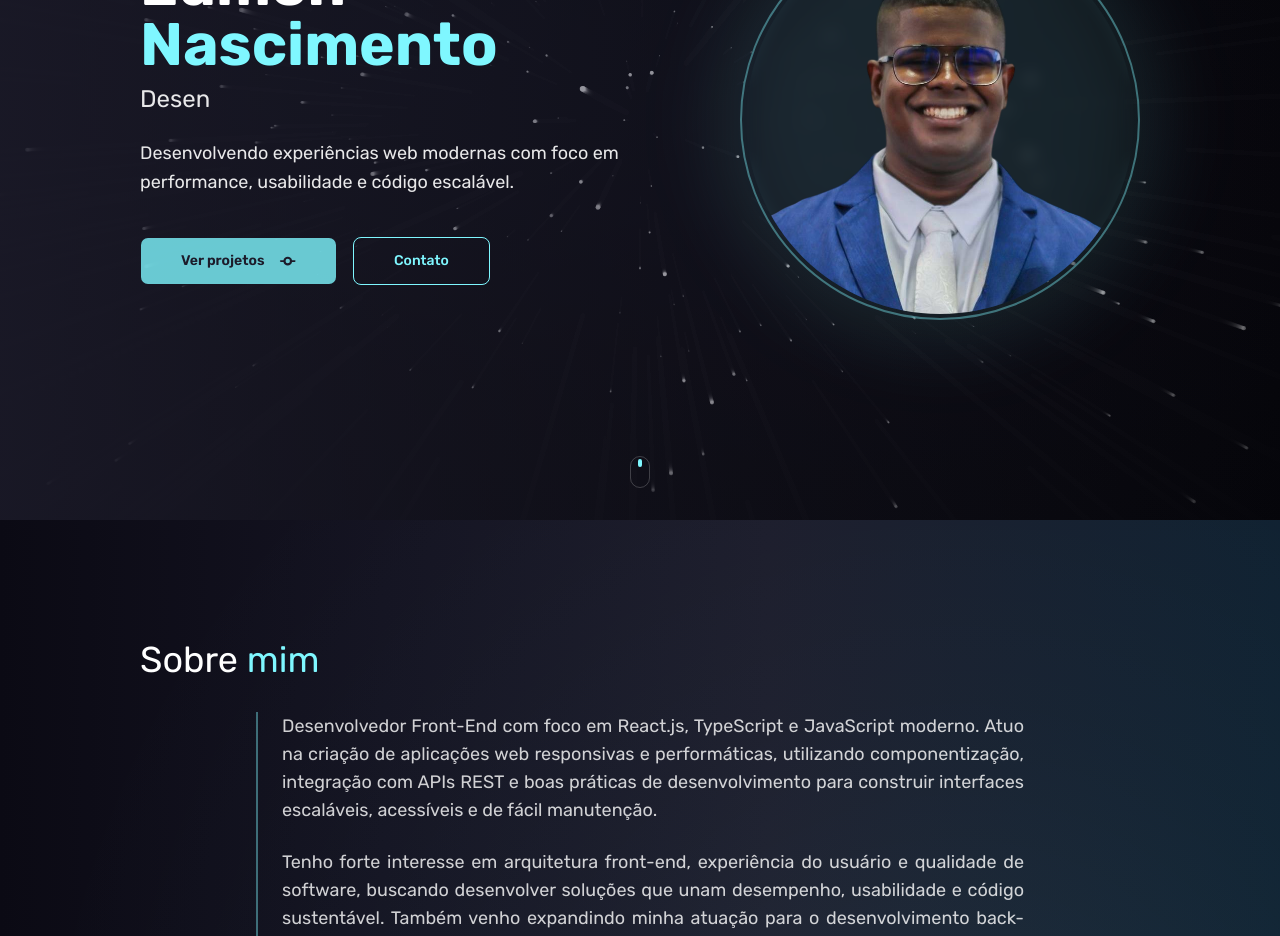
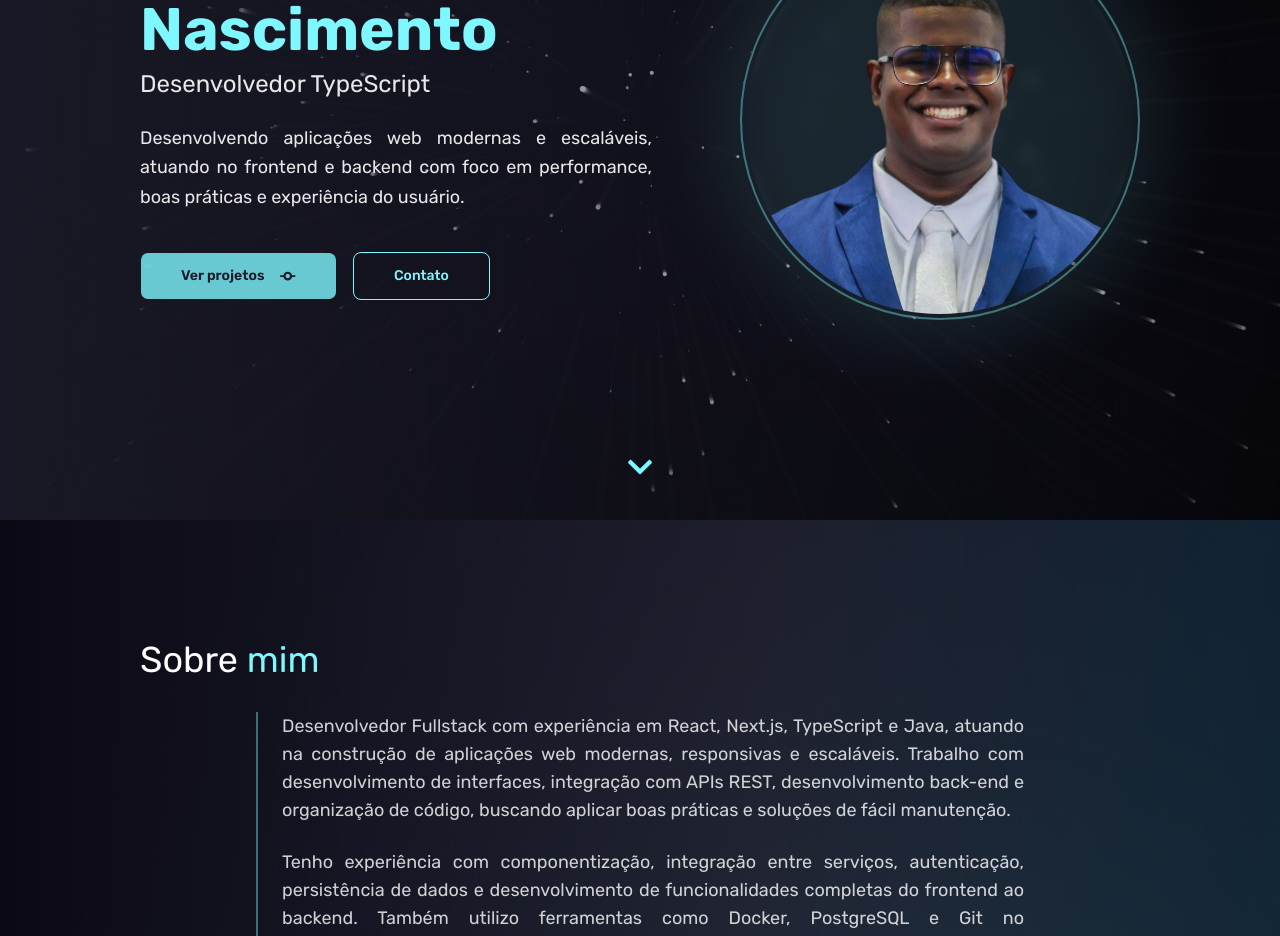
Before and after one commit to Edmon-Nascimento/portfolio-edmoncode, a React (Vite) app: page / in a window 1280 px wide. Shown: the part 280-1216 px from the top of the page. Built offline with nearby package versions, Linux system fonts and the light colour scheme.

Commit message:
refactor: update portfolio developer positioning

```diff
--- a/src/components/about.tsx
+++ b/src/components/about.tsx
@@ -8,19 +8,20 @@ export default function About() {
 
         <div className="border-l-2 mx-auto border-[#7ff7ff]/40 pl-6 flex flex-col gap-6 text-sm md:text-base lg:text-lg text-white/80 text-justify lg:max-w-3xl">
           <p>
-            Desenvolvedor Front-End com foco em React.js, TypeScript e
-            JavaScript moderno. Atuo na criação de aplicações web responsivas e
-            performáticas, utilizando componentização, integração com APIs REST
-            e boas práticas de desenvolvimento para construir interfaces
-            escaláveis, acessíveis e de fácil manutenção.
+            Desenvolvedor Fullstack com experiência em React, Next.js,
+            TypeScript e Java, atuando na construção de aplicações web modernas,
+            responsivas e escaláveis. Trabalho com desenvolvimento de
+            interfaces, integração com APIs REST, desenvolvimento back-end e
+            organização de código, buscando aplicar boas práticas e soluções de
+            fácil manutenção.
           </p>
           <p>
-            Tenho forte interesse em arquitetura front-end, experiência do
-            usuário e qualidade de software, buscando desenvolver soluções que
-            unam desempenho, usabilidade e código sustentável. Também venho
-            expandindo minha atuação para o desenvolvimento back-end, ampliando
-            minha capacidade de construir aplicações completas e bem
-            estruturadas.
+            Tenho experiência com componentização, integração entre serviços,
+            autenticação, persistência de dados e desenvolvimento de
+            funcionalidades completas do frontend ao backend. Também utilizo
+            ferramentas como Docker, PostgreSQL e Git no desenvolvimento dos
+            projetos, com foco em qualidade de software, performance e evolução
+            contínua das aplicações.
           </p>
         </div>
       </div>
--- a/src/components/hero.tsx
+++ b/src/components/hero.tsx
@@ -3,6 +3,7 @@ import { StarfieldBackground } from "@/components/ui/starfield";
 import { FontAwesomeIcon } from "@fortawesome/react-fontawesome";
 import { faCodeCommit } from "@fortawesome/free-solid-svg-icons";
 import profile from "../assets/images/profile.png";
+import { FaChevronDown } from "react-icons/fa";
 import Typed from "typed.js";
 import { useEffect, useRef } from "react";
 
@@ -15,10 +16,10 @@ export default function Hero() {
     el.innerHTML = "";
     const typed = new Typed(el, {
       strings: [
-        "Desenvolvedor Front-End",
+        "Desenvolvedor  Fullstack",
+        "Desenvolvedor Java",
         "Desenvolvedor React",
         "Desenvolvedor TypeScript",
-        "Entusiasta UI/UX",
       ],
       typeSpeed: 50,
       backSpeed: 30,
@@ -57,9 +58,10 @@ export default function Hero() {
             Edmon <span className="text-[#7ff7ff]">Nascimento</span>
           </p>
           <p ref={role} className="text-xl text-white/90 mb-6 lg:text-2xl"></p>
-          <p className="max-w-lg hidden md:block mb-10 text-white/90 lg:text-lg leading-relaxed">
-            Desenvolvendo experiências web modernas com foco em performance,
-            usabilidade e código escalável.
+          <p className="max-w-lg hidden md:block mb-10 text-white/90 lg:text-lg leading-relaxed text-justify">
+            Desenvolvendo aplicações web modernas e escaláveis, atuando no
+            frontend e backend com foco em performance, boas práticas e
+            experiência do usuário.
           </p>
 
           <div className="flex flex-col gap-4 sm:flex-row">
@@ -82,11 +84,13 @@ export default function Hero() {
         </div>
       </div>
 
-      <div className="absolute bottom-8 left-1/2 -translate-x-1/2 z-10 flex flex-col items-center gap-2">
-        <div className="w-5 h-8 rounded-full border border-white/20 flex items-start justify-center p-1">
-          <div className="w-1 h-2 rounded-full bg-[#7ff7ff] animate-bounce" />
-        </div>
-      </div>
+      <a
+        href="#about"
+        aria-label="Descer para a seção Sobre"
+        className="absolute bottom-8 left-1/2 -translate-x-1/2 z-10 text-[#7ff7ff] transition-colors duration-300 hover:text-white"
+      >
+        <FaChevronDown className="size-7 animate-[bounce_2s_ease-in-out_infinite]" />
+      </a>
     </main>
   );
 }
```
